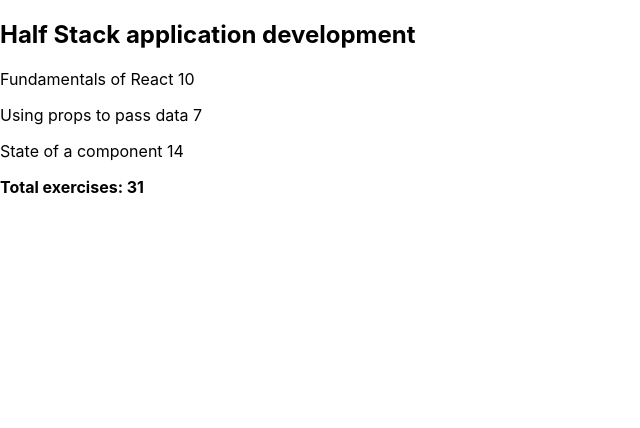
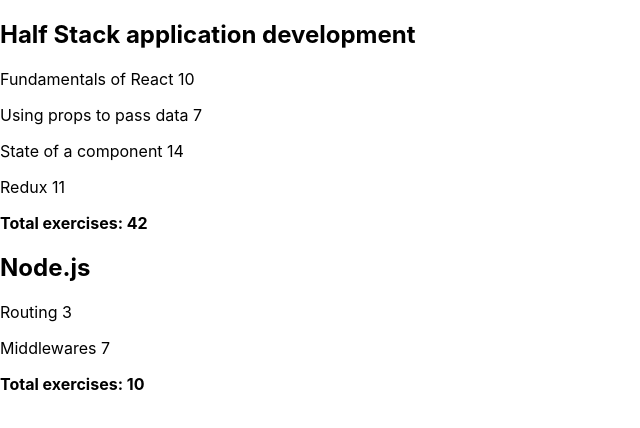
Before and after one commit to priya-3776/fullstack-open, a React (Create React App) app in the folder part2/courseinfo/: page / in a window 1280 px wide. Shown: the top 428 px of the page, without its empty margins (0-640 px from the left). Built offline with nearby package versions, Linux system fonts and the light colour scheme.

Commit message:
Exercise 2.4: Render multiple courses

```diff
--- a/part2/courseinfo/src/App.jsx
+++ b/part2/courseinfo/src/App.jsx
@@ -2,19 +2,32 @@ import React from 'react'
 import Course from './Course'
 
 const App = () => {
-  const course = {
+  const courses = [
+    {
+      name: 'Half Stack application development',
       id: 1,
-    name: 'Half Stack application development',
       parts: [
         { name: 'Fundamentals of React', exercises: 10, id: 1 },
         { name: 'Using props to pass data', exercises: 7, id: 2 },
-      { name: 'State of a component', exercises: 14, id: 3 }
+        { name: 'State of a component', exercises: 14, id: 3 },
+        { name: 'Redux', exercises: 11, id: 4 }
+      ]
+    },
+    {
+      name: 'Node.js',
+      id: 2,
+      parts: [
+        { name: 'Routing', exercises: 3, id: 1 },
+        { name: 'Middlewares', exercises: 7, id: 2 }
       ]
     }
+  ]
 
   return (
     <div>
-      <Course course={course} />
+      {courses.map(course => (
+        <Course key={course.id} course={course} />
+      ))}
     </div>
   )
 }
```
Lines whose indentation alone changed are shown as unchanged.
